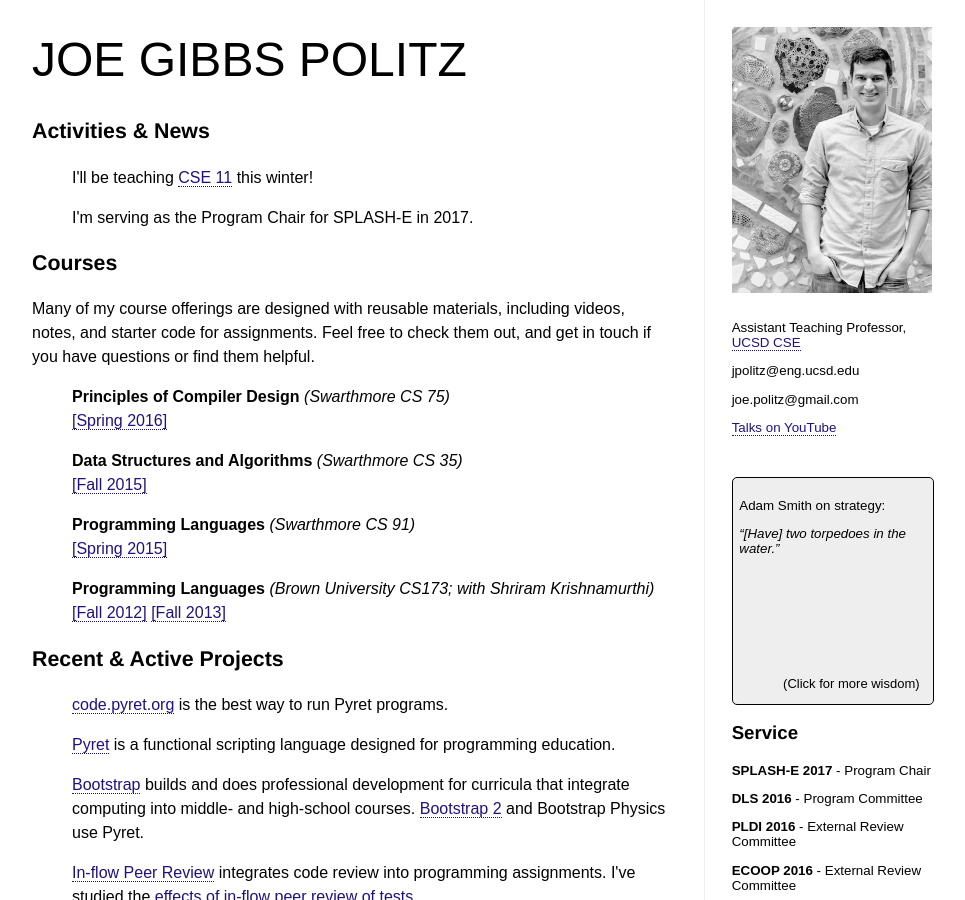
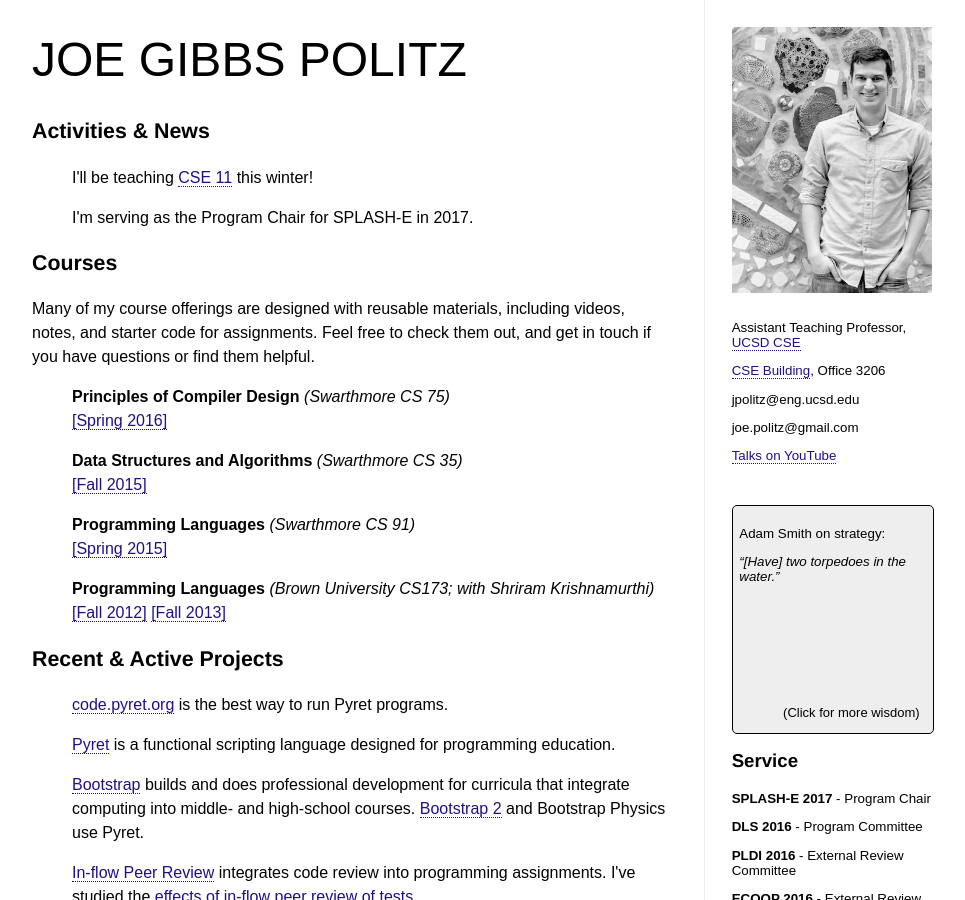
Before and after one commit to jpolitz/jpolitz.github.com, a Jekyll site: the page index.html, which Jekyll copies as it is, in a window 1280 px wide and 900 px high. Shown: the whole window, without its empty margins (48-1013 px from the left). Built offline with Jekyll 4.4.1, drawn with Linux system fonts in a browser that asks for light colours.

Commit message:
location

```diff
--- a/index.html
+++ b/index.html
@@ -188,6 +188,7 @@ href="http://www.cs.uwm.edu/~boyland/fool2012/">FOOL 2012</a>.<br/>
     <div
     style='background-size:20em;background-color:black;float:left;background-image:url(img/me.jpg); height:20em;width:15em;background-position:0em -6em; margin-bottom: 2em;'></div>
     <p>Assistant Teaching Professor, <a href="http://www.cs.ucsd.edu/">UCSD CSE</a></p>
+    <p><a href="https://cse.ucsd.edu/about/computer-science-and-engineering-building-ebu3b">CSE Building</a>, Office 3206</p>
     <p>jpolitz@eng.ucsd.edu</p>
     <p>joe.politz@gmail.com</p>
     <p>
```
